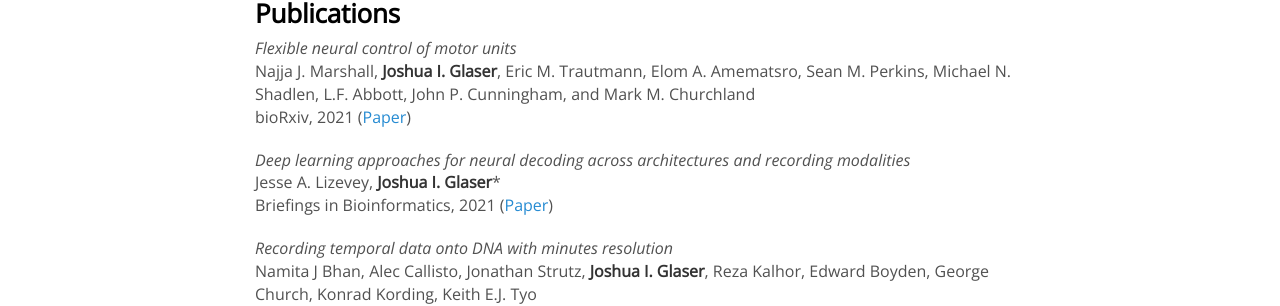
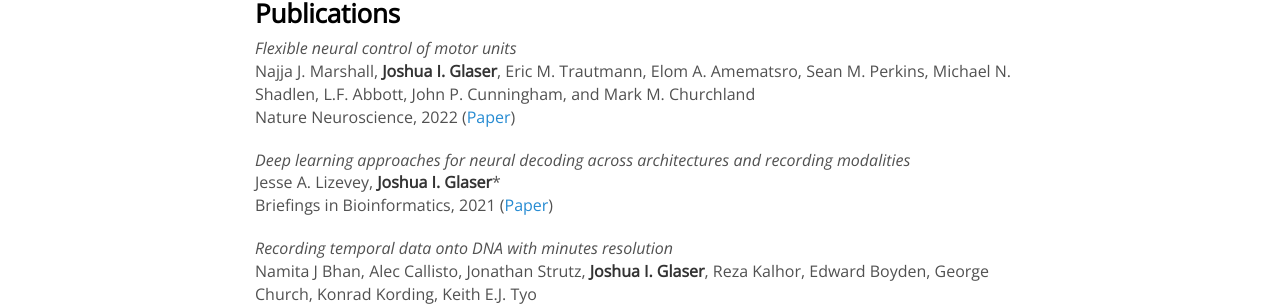
Before and after one commit to glaserlab/glaserlab.github.io, a Jekyll site: the page built from publications.md, in a window 1280 px wide and 900 px high. Shown: the part 218-524 px from the top of the window. Built offline with Jekyll 4.4.1, drawn with Linux system fonts in a browser that asks for light colours; nearby versions of some CDN libraries; comment, search, counter and statistics services are not loaded.

Commit message:
Update publications.md

```diff
--- a/publications.md
+++ b/publications.md
@@ -12,7 +12,7 @@ Please email me if you would like me to send you a copy of any of these papers t
 
 _Flexible neural control of motor units_<br>
 Najja J. Marshall, **Joshua I. Glaser**, Eric M. Trautmann, Elom A. Amematsro, Sean M. Perkins, Michael N. Shadlen, L.F. Abbott, John P. Cunningham, and Mark M. Churchland <br>
-bioRxiv, 2021 ([Paper](https://www.biorxiv.org/content/10.1101/2021.05.05.442653v2.full.pdf))
+Nature Neuroscience, 2022 ([Paper](https://www.nature.com/articles/s41593-022-01165-8.epdf?sharing_token=Ly8yMUU0tGaifqpTnFtlTdRgN0jAjWel9jnR3ZoTv0ONTthnv0HvlA-TB64umlqmJxWa3QDKHAcRGi63SLlqGX45bVm1atk2KZfoX_FCINQwN3HfU2dWKqjtuU0ntIk14XZQdQ4fDw_JIH3HPm-F16ie8SnC0zgKM7vVO5STjgo%3D))
 
 _Deep learning approaches for neural decoding across architectures and recording modalities_<br>
 Jesse A. Lizevey, **Joshua I. Glaser**\*<br>
```
